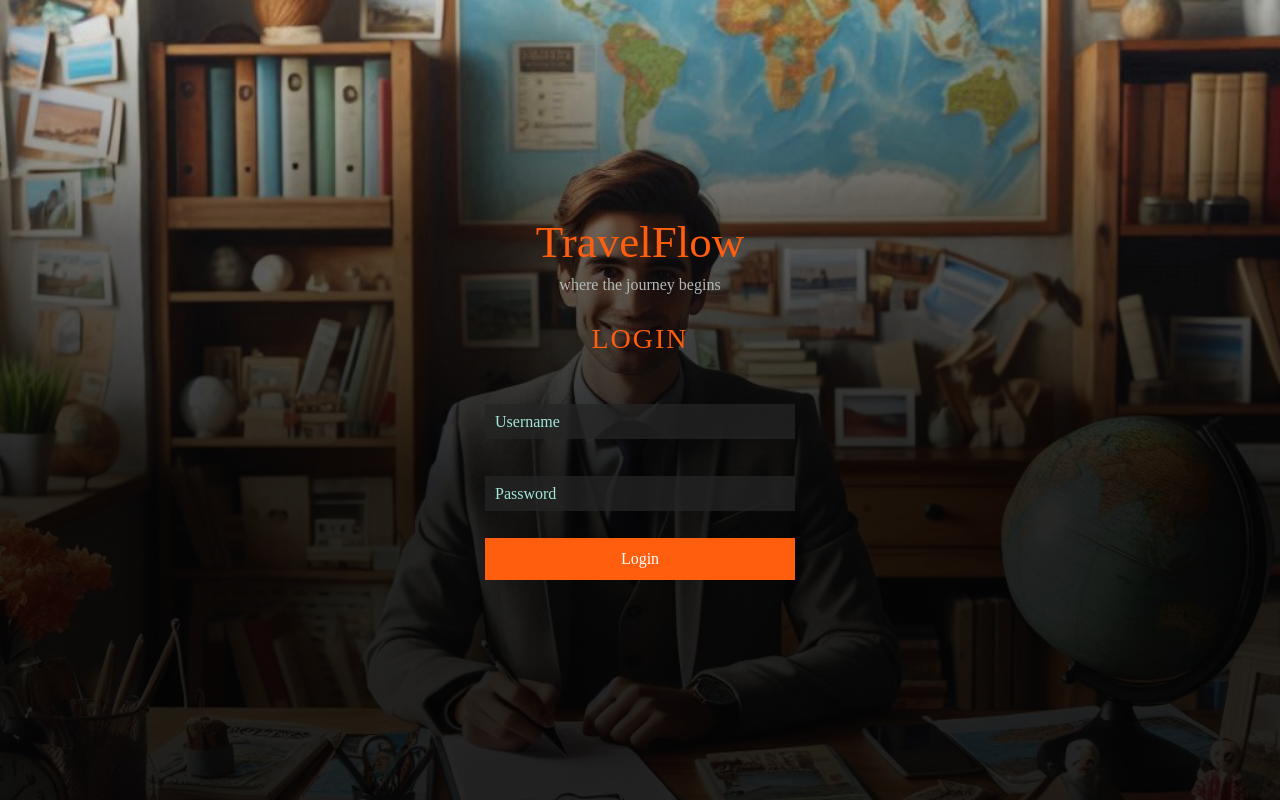
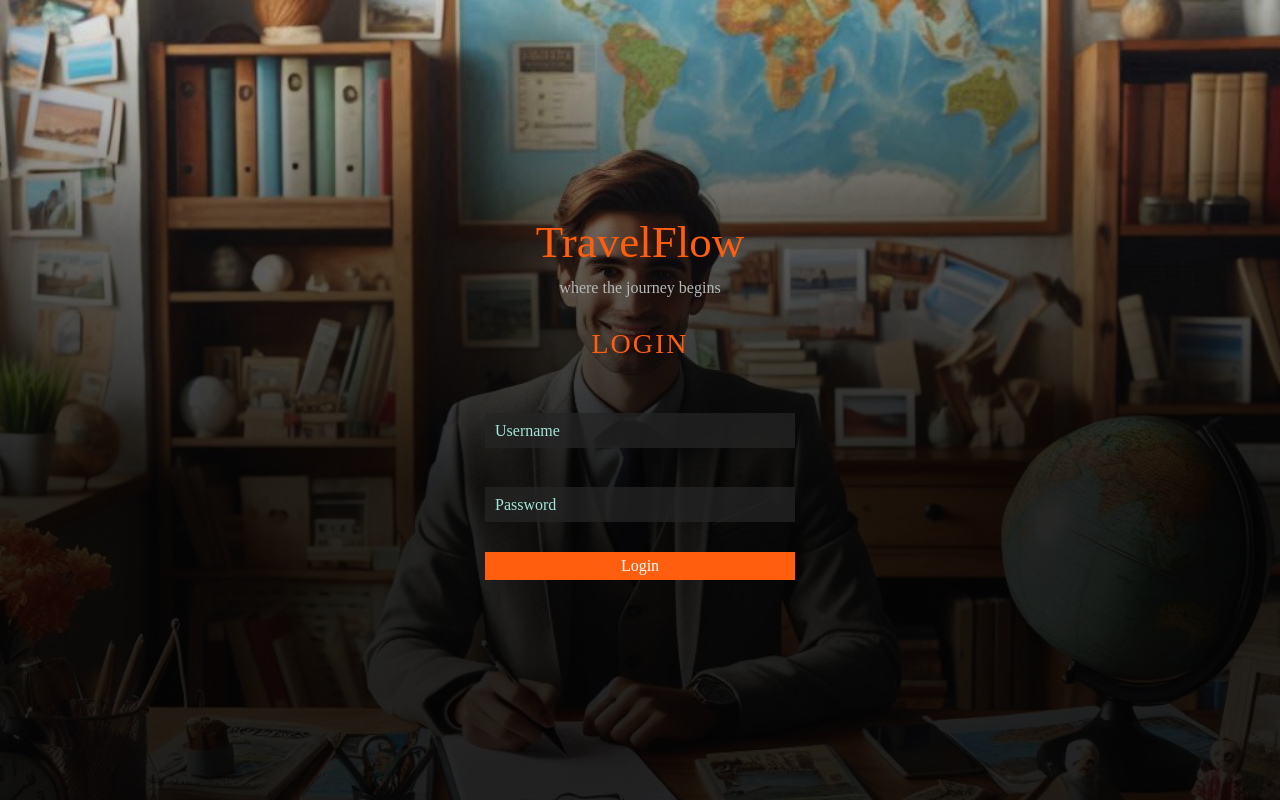
Before and after one commit to OmarAlloush20/OmarAlloush20.github.io, an Angular app: page /login in a window 1280 px wide. Built offline with nearby package versions, Linux system fonts and the light colour scheme.

Commit message:
remove unnecessary props from global.scss

```diff
--- a/src/app/pages/login/ui/login/login.component.scss
+++ b/src/app/pages/login/ui/login/login.component.scss
@@ -56,6 +56,10 @@
       letter-spacing: 2px;
     }
 
+    input {
+      min-height: 35px;
+    }
+
     p {
       text-align: center;
 
--- a/src/scss/_global.scss
+++ b/src/scss/_global.scss
@@ -44,7 +44,6 @@ input {
   color: $on-dark-secondary-color;
   border: none;
   outline: none;
-  min-height: 35px;
   transition: 500ms;
 
   ~ label {
@@ -89,7 +88,6 @@ $disabled-btn-color: #454140;
 
 .btn {
   color: white;
-  min-height: 30px;
   padding: 6px;
   border: none;
   cursor: pointer;
```
